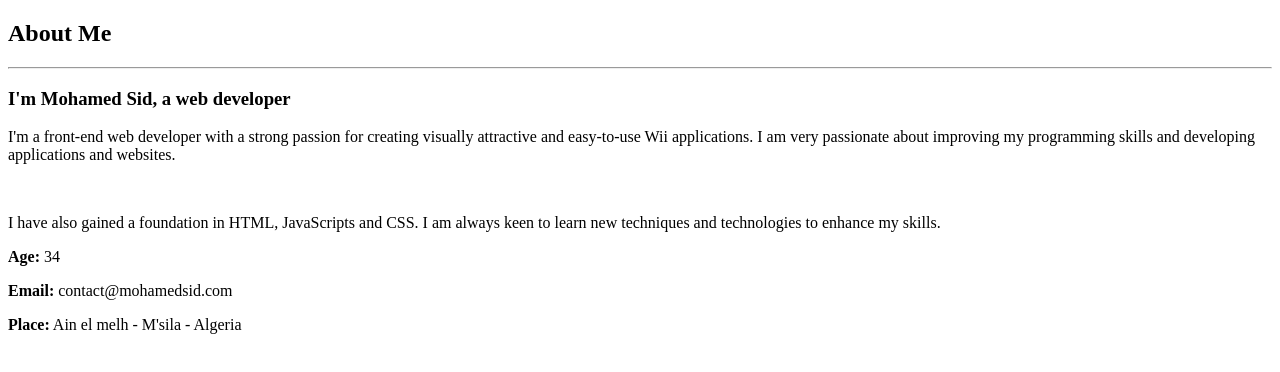
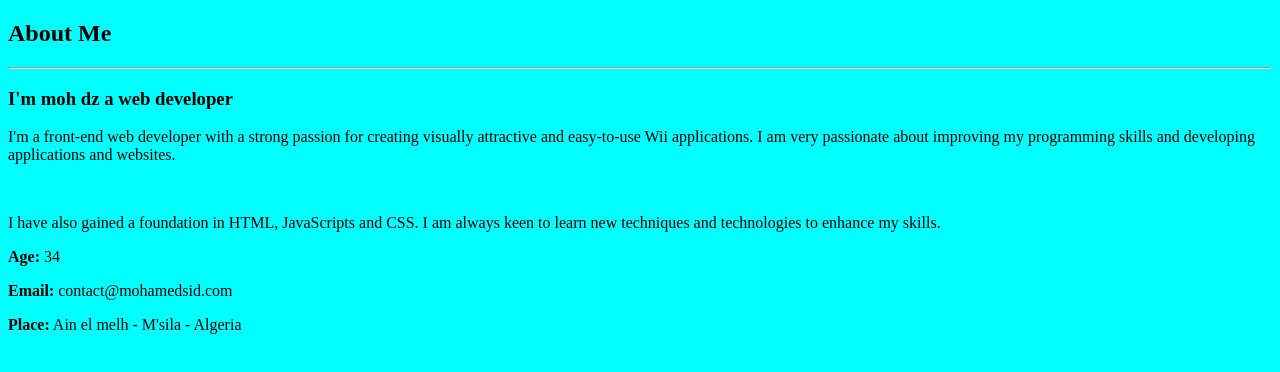
Before and after one commit to sidmohamed/portfolio_project_1, a plain HTML site: page index.html in a window 1280 px wide. Drawn offline with Linux system fonts and the light colour scheme.

Commit message:
new color background

```diff
--- a/index.html
+++ b/index.html
@@ -19,7 +19,7 @@
                 <hr>
                 <div class="about_contant">
                     <div class="col_1">
-                        <h3>I'm <span class="">Mohamed Sid, </span>a web developer</h3>
+                        <h3>I'm <span class="">moh dz </span>a web developer</h3>
                         <p>
                             I'm a front-end web developer with a strong passion for creating visually
                             attractive and easy-to-use Wii applications. I am very passionate about improving
--- a/style.css
+++ b/style.css
@@ -0,0 +1,3 @@
+body{
+    background-color: aqua;
+}
```
Also changed, not shown: test.txt (added).
